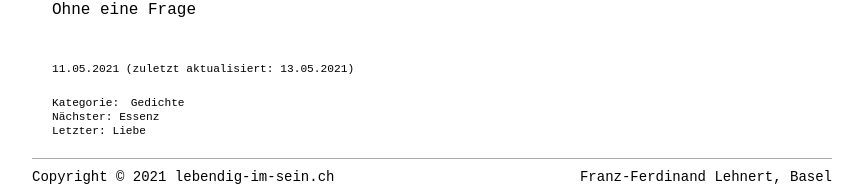
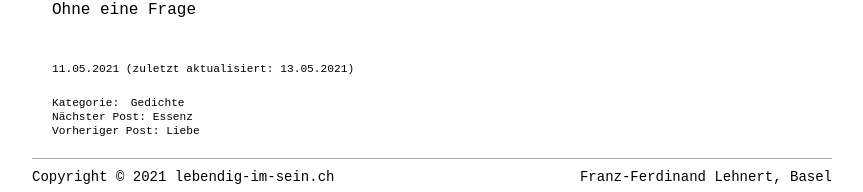
Before and after one commit to lebendigimsein/webpage, a Jekyll site: the page built from _posts/2021-05-11-das-hier.markdown, in a window 1280 px wide. Shown: the part 882-1074 px from the top of the page, without its empty margins (208-1071 px from the left). Built offline with Jekyll 4.4.1, drawn with Linux system fonts in a browser that asks for light colours.

Commit message:
2021-05-06 13:54

```diff
--- a/_data/lang.yml
+++ b/_data/lang.yml
@@ -27,8 +27,8 @@ de:
   post_update_date: 'zuletzt aktualisiert'
   post_categories: 'Kategorie: '
   post_tags: 'Tags: '
-  post_previous: 'Letzter: '
-  post_next: 'Nächster: '
+  post_previous: 'Vorheriger Post: '
+  post_next: 'Nächster Post: '
   post_author: 'Autor: '
   categories_title: 'Kategorien'
 
```
